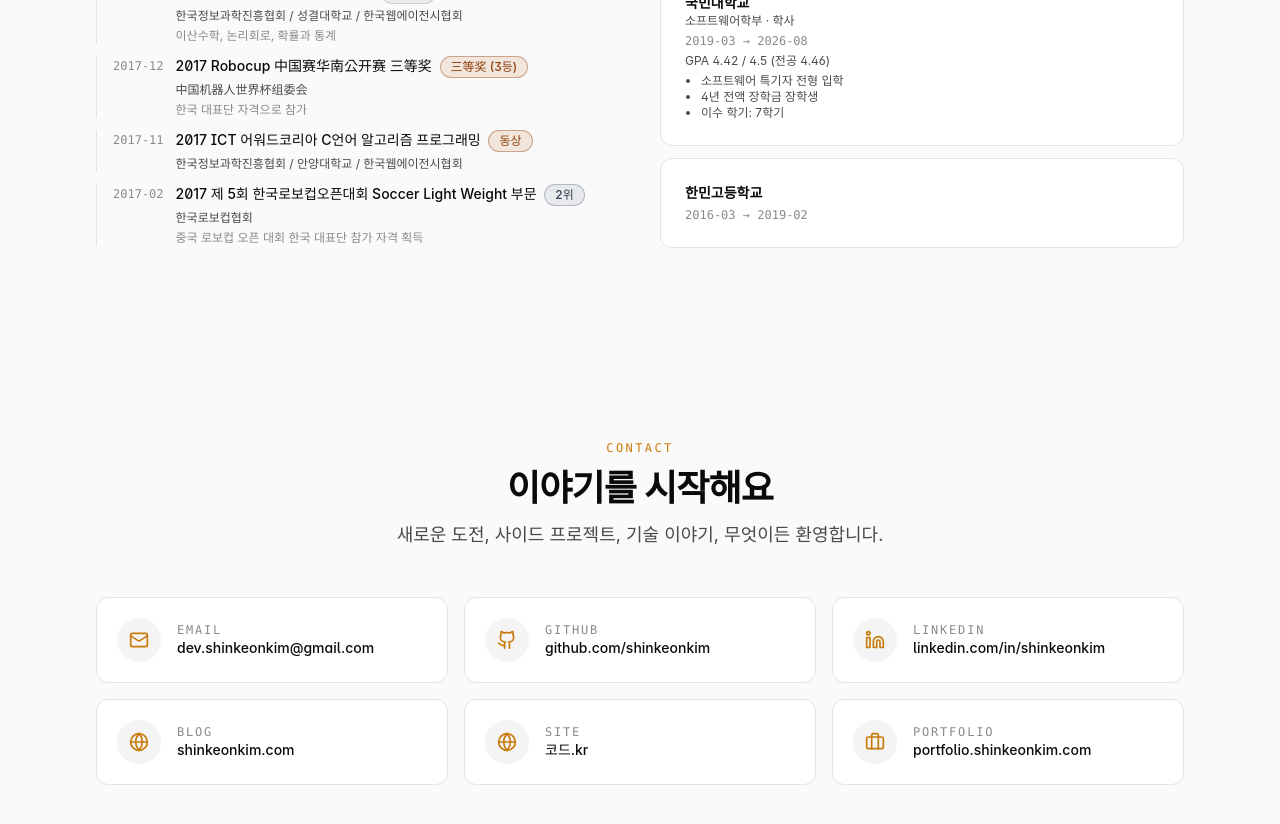
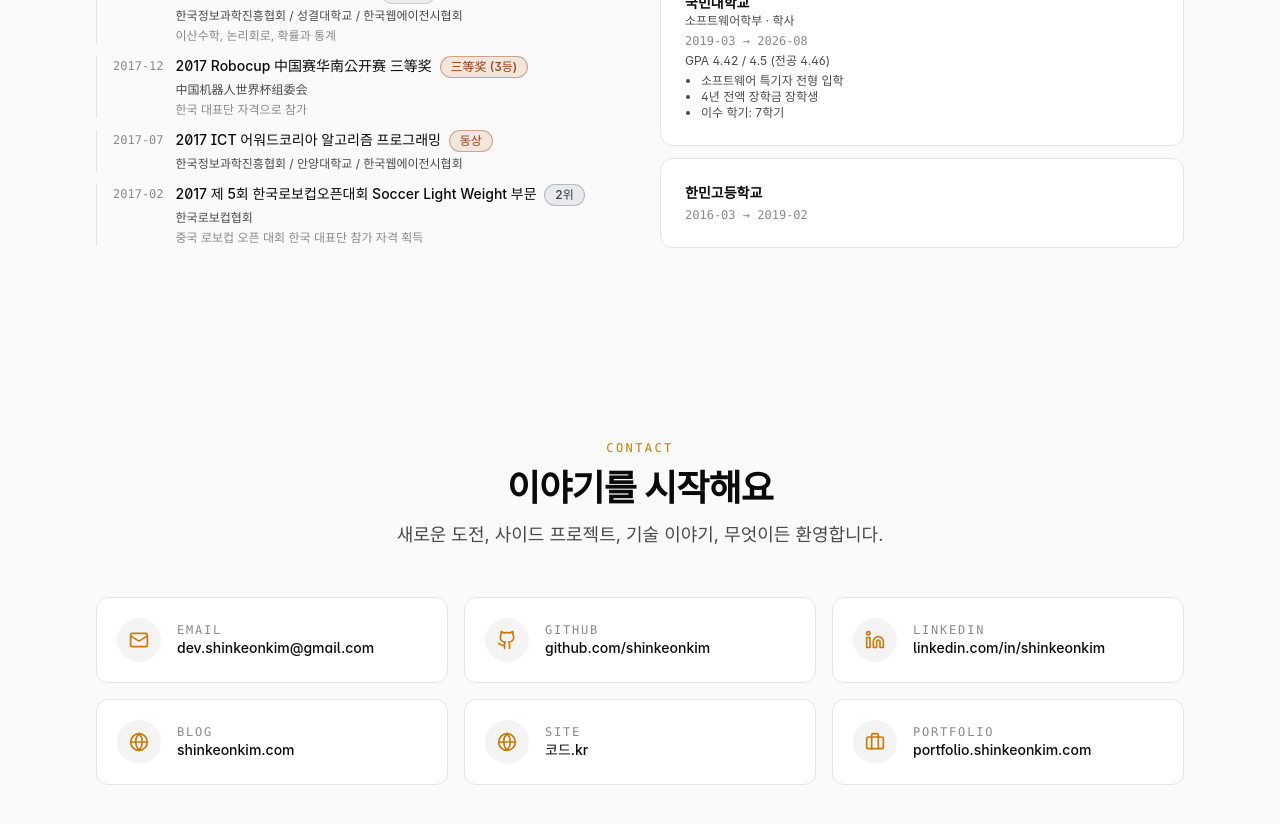
Before and after one commit to shinkeonkim/my-portfolio, a Vue app: page / in a window 1280 px wide. Shown: the part 9920-10744 px from the top of the page. Built offline with nearby package versions, Linux system fonts and the light colour scheme.

Commit message:
fix: correct 2017 ICT award details

```diff
--- a/src/data/awards.ts
+++ b/src/data/awards.ts
@@ -51,9 +51,9 @@ export const awards: readonly Award[] = [
     detail: '한국 대표단 자격으로 참가',
   },
   {
-    title: '2017 ICT 어워드코리아 C언어 알고리즘 프로그래밍',
+    title: '2017 ICT 어워드코리아 알고리즘 프로그래밍',
     organization: '한국정보과학진흥협회 / 안양대학교 / 한국웹에이전시협회',
-    date: '2017-11',
+    date: '2017-07',
     rank: '동상',
   },
   {
```
